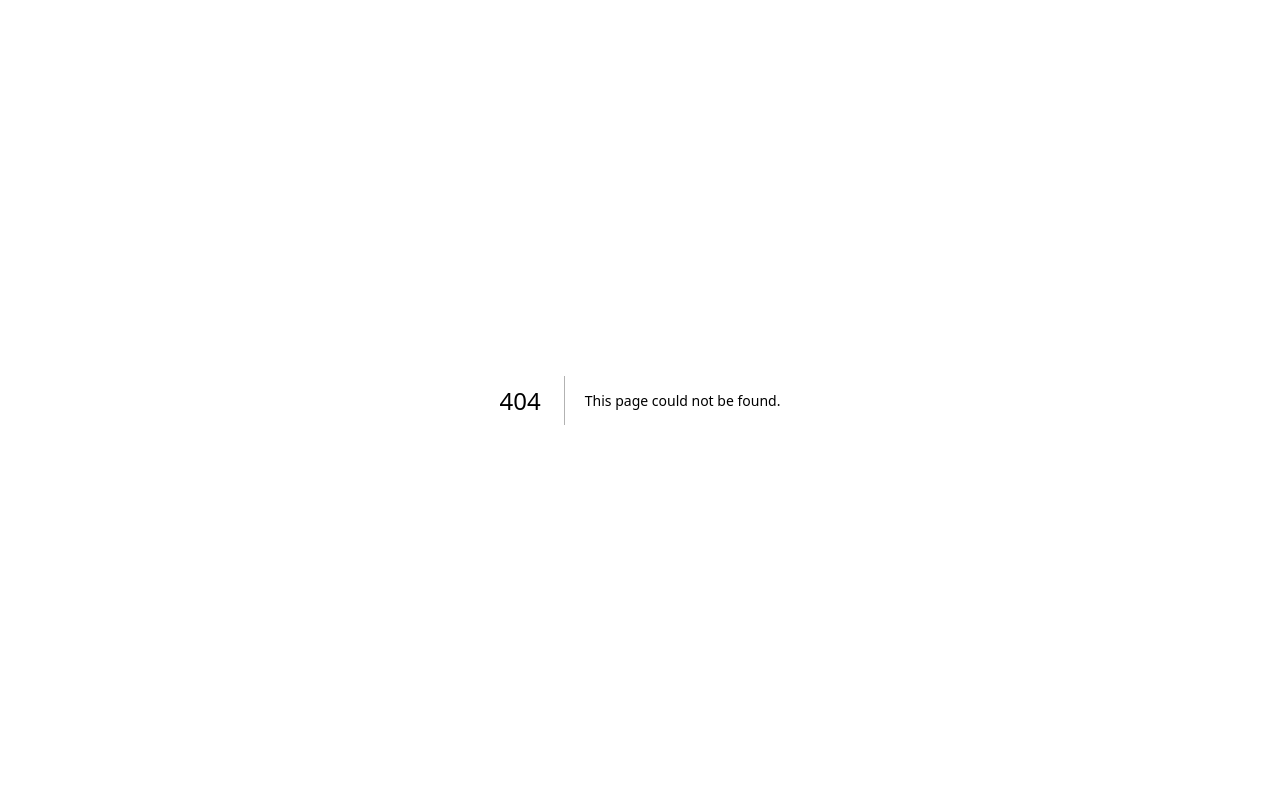
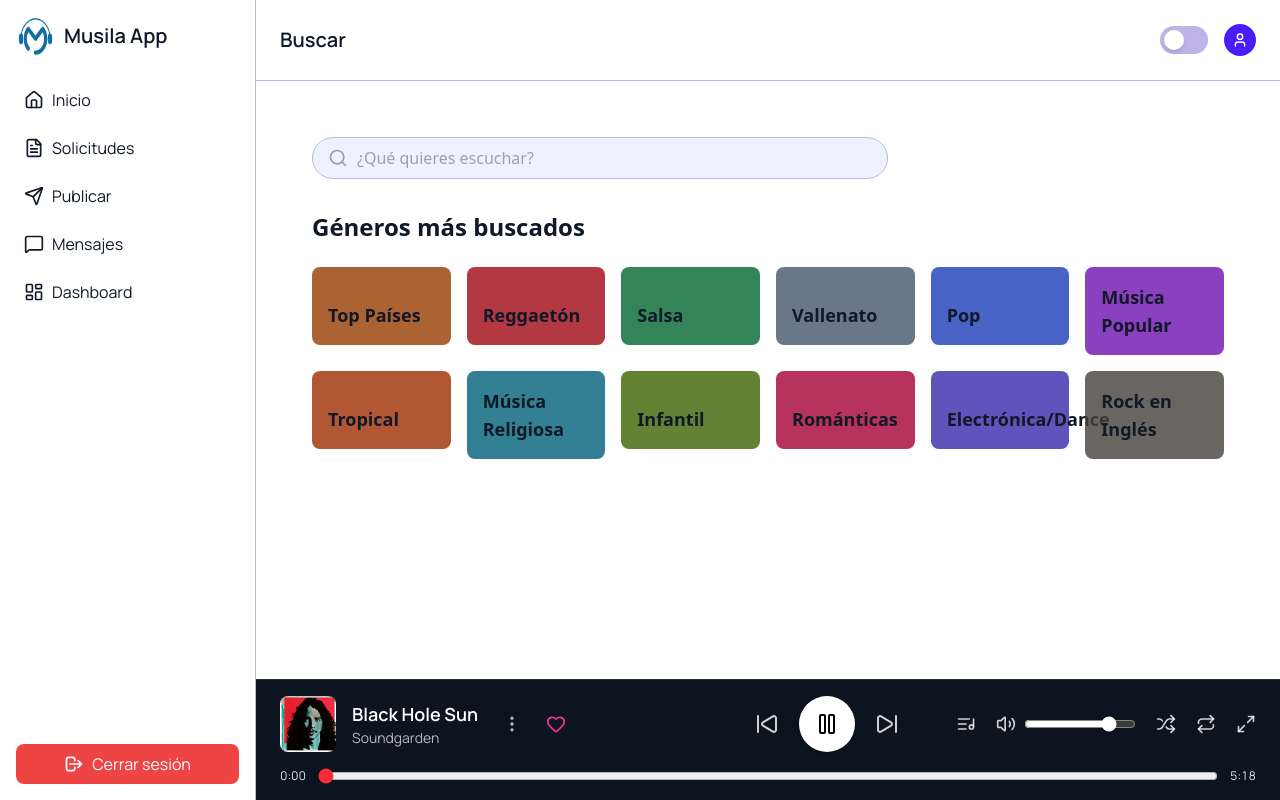
Before and after one commit to Sacorreal/musila-frontend, a Next.js app: page /music/buscar in a window 1280 px wide. Before the commit this address had no page. Built offline with nearby package versions, Linux system fonts and the light colour scheme; sample sign-in values are in the browser's storage.

Commit message:
feat:[MUS-25-navegacion] add page /buscar

```diff
--- /dev/null
+++ b/src/app/music/buscar/page.tsx
@@ -0,0 +1,53 @@
+"use client";
+
+import React, { useState } from "react";
+import { SearchBar } from "@/shared/components/UI/Searchbar";
+
+// --- Datos de ejemplo para los géneros ---
+const musicGenres = [
+  { name: "Top Países", color: "bg-amber-800/80" },
+  { name: "Reggaetón", color: "bg-red-800/80" },
+  { name: "Salsa", color: "bg-green-800/80" },
+  { name: "Vallenato", color: "bg-slate-600/80" },
+  { name: "Pop", color: "bg-blue-800/80" },
+  { name: "Música Popular", color: "bg-purple-800/80" },
+  { name: "Tropical", color: "bg-orange-800/80" },
+  { name: "Música Religiosa", color: "bg-cyan-800/80" },
+  { name: "Infantil", color: "bg-lime-800/80" },
+  { name: "Románticas", color: "bg-rose-800/80" },
+  { name: "Electrónica/Dance", color: "bg-indigo-800/80" },
+  { name: "Rock en Inglés", color: "bg-stone-700/80" },
+];
+
+// --- Componente Principal de la Página de Búsqueda ---
+export default function SearchPage() {
+  const [searchTerm, setSearchTerm] = useState("");
+
+  return (
+    <div className="min-h-screen font-sans p-4 sm:p-6 md:p-8">
+      <header className="flex items-center justify-between gap-4 mb-8">
+        <div className="flex-grow">
+          <SearchBar
+            searchTerm={searchTerm}
+            setSearchTerm={setSearchTerm}
+            placeholder="¿Qué quieres escuchar?"
+          />
+        </div>
+      </header>
+
+      <main>
+        <h1 className="text-2xl font-bold mb-6">Géneros más buscados</h1>
+        <div className="grid grid-cols-2 sm:grid-cols-3 md:grid-cols-4 lg:grid-cols-5 xl:grid-cols-6 gap-4">
+          {musicGenres.map((genre) => (
+            <div
+              key={genre.name}
+              className={`rounded-lg p-4 aspect-video flex items-end justify-start cursor-pointer transition-transform hover:scale-101 ${genre.color}`}
+            >
+              <h2 className="font-semibold text-lg">{genre.name}</h2>
+            </div>
+          ))}
+        </div>
+      </main>
+    </div>
+  );
+}
```
